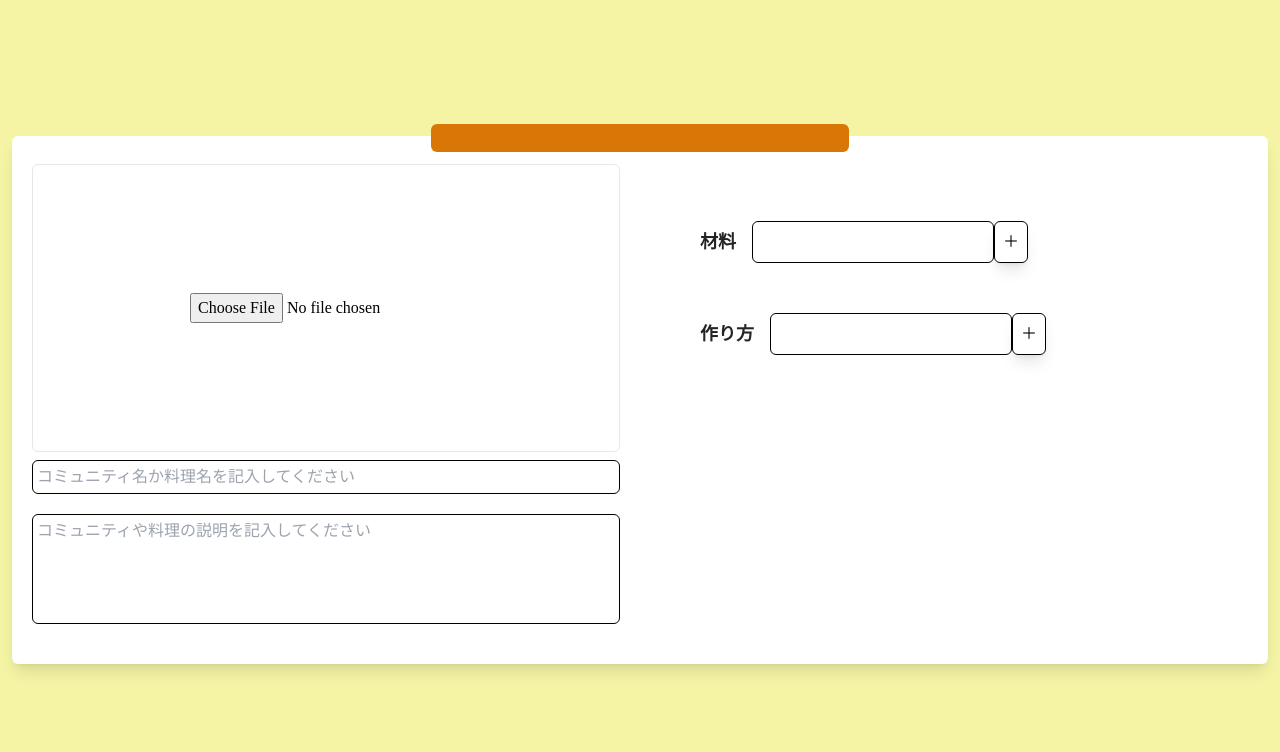
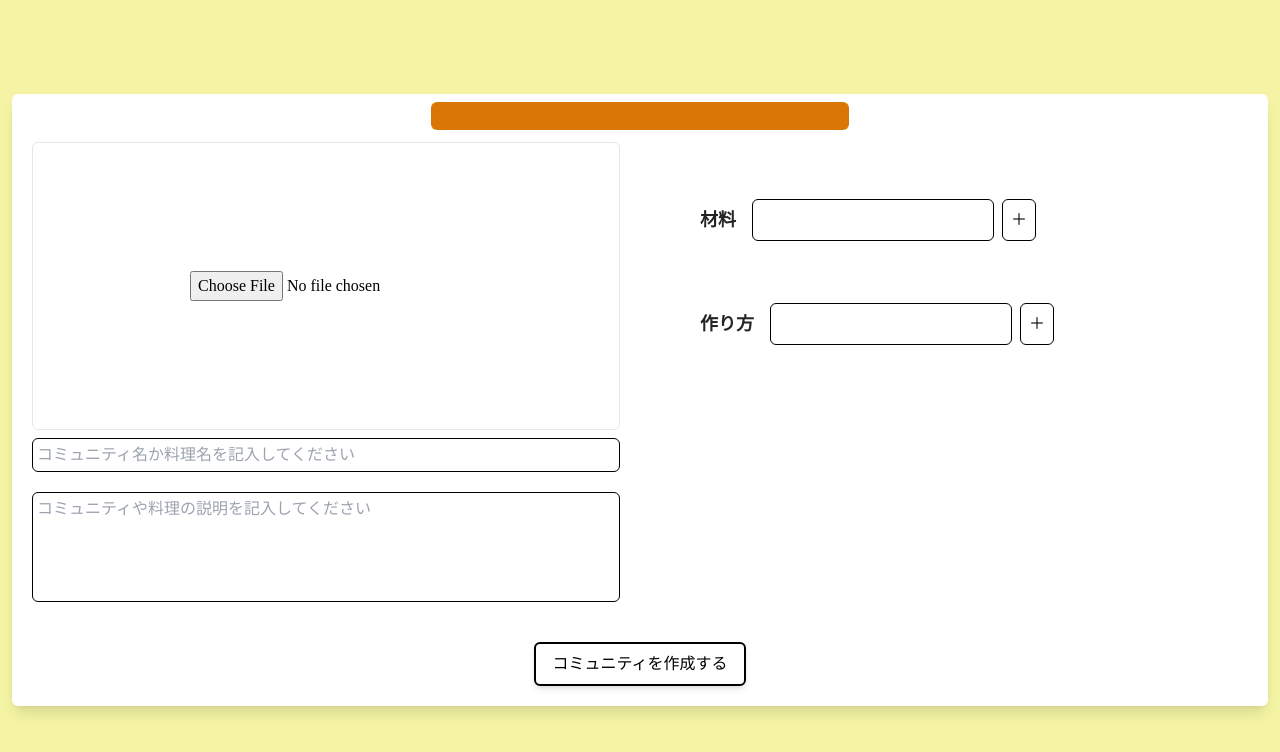
Before and after one commit to kuma0328/web3hackathon, a Next.js app in the folder client/: page /community/new in a window 1280 px wide. Shown: the top 752 px of the page. Built offline with nearby package versions, Linux system fonts and the light colour scheme.

Commit message:
feat:communityUIの完成

```diff
--- /dev/null
+++ b/client/components/Recipe/CreateButton.tsx
@@ -0,0 +1,18 @@
+type TProps = {
+  data: string;
+  onCreate: (data: string) => void;
+  resetCurrent: () => void;
+};
+export const CreateButton = ({ data, onCreate, resetCurrent }: TProps) => {
+  return (
+    <button
+      className="ml-2 rounded-md border border-black p-2"
+      onClick={() => {
+        onCreate(data);
+        resetCurrent();
+      }}
+    >
+      ＋
+    </button>
+  );
+};
--- /dev/null
+++ b/client/components/Recipe/DeleteButton.tsx
@@ -0,0 +1,14 @@
+type TProps = {
+  data: string;
+  onDelete: (data: string) => void;
+};
+export const DeleteButton = ({ data, onDelete }: TProps) => {
+  return (
+    <button
+      className="absolute -top-2 -right-2 h-6 w-6 rounded-md bg-orange-400"
+      onClick={() => onDelete(data)}
+    >
+      ×
+    </button>
+  );
+};
--- a/client/components/Recipe/RecipeInputs.tsx
+++ b/client/components/Recipe/RecipeInputs.tsx
@@ -1,5 +1,7 @@
 import { useRecipeStore } from '../../stores/RecipeStore';
 import { TypoGraphy } from '../BaseParts/TypoGraphy';
+import { CreateButton } from './CreateButton';
+import { DeleteButton } from './DeleteButton';
 
 export const RecipeInputs = () => {
   const {
@@ -14,7 +16,6 @@ export const RecipeInputs = () => {
     deleteMaterial,
     deleteProcess,
   } = useRecipeStore();
-  console.log(processes);
   return (
     <div className="lg:p-5">
       <div className="m-3 grid grid-cols-1 lg:m-10">
@@ -27,27 +28,22 @@ export const RecipeInputs = () => {
               onChange={(e) => changeMaterial(e.target.value)}
               value={material}
             />
-            <button
-              className="rounded-md border border-black p-2 shadow-lg"
-              onClick={() => {
-                setMaterial(material);
-                changeMaterial('');
-              }}
-            >
-              ＋
-            </button>
+            <CreateButton
+              data={material}
+              onCreate={setMaterial}
+              resetCurrent={() => changeMaterial('')}
+            />
           </div>
-          <div className="grid grid-cols-3 place-items-center justify-items-center gap-2 overflow-y-auto">
-            {materials.map((mt) => {
+          <div className="grid grid-cols-3 place-items-center justify-items-center gap-2 pt-3">
+            {materials.map((mt, idx) => {
               return (
-                <div className="w-full rounded-md border border-black p-4 shadow-md">
-                  {mt}
-                  <button
-                    className="h-6 w-6 rounded-md bg-orange-400"
-                    onClick={() => deleteMaterial(mt)}
-                  >
-                    ×
-                  </button>
+                <div
+                  className="relative w-full rounded-md border border-black p-4 shadow-md"
+                  key={idx}
+                >
+                  <p className="overflow-x-auto">{mt}</p>
+
+                  <DeleteButton onDelete={deleteMaterial} data={mt} />
                 </div>
               );
             })}
@@ -63,31 +59,24 @@ export const RecipeInputs = () => {
               onChange={(e) => changeProcess(e.target.value)}
               value={process}
             />
-            <button
-              className="rounded-md border border-black p-2 shadow-lg"
-              onClick={() => {
-                setProcess(process);
-                changeProcess('');
-              }}
-            >
-              ＋
-            </button>
+            <CreateButton
+              data={process}
+              onCreate={setProcess}
+              resetCurrent={() => changeProcess('')}
+            />
           </div>
-          <div className="overflow-y-auto">
+          <div>
             {processes.map((pro, idx) => {
               return (
-                <div className="flex p-2">
-                  <button
-                    className="h-6 w-6 rounded-md bg-orange-400"
-                    onClick={() => deleteProcess(pro)}
-                  >
-                    ×
-                  </button>
-                  <div className="mr-10 flex w-10 items-center justify-center rounded-md border border-black p-3 text-center">
+                <div className="flex p-2" key={idx}>
+                  <div className="relative mr-10 flex w-10 items-center justify-center rounded-md border border-black p-3 text-center">
+                    <DeleteButton onDelete={deleteProcess} data={pro} />
                     {idx}
                   </div>
 
-                  <p className="border-b border-black p-2">{pro}</p>
+                  <p className="overflow-x-auto border-b border-black p-2">
+                    {pro}
+                  </p>
                 </div>
               );
             })}
--- a/client/pages/community/new.tsx
+++ b/client/pages/community/new.tsx
@@ -1,4 +1,5 @@
 import { Board } from '../../components/BaseParts/Board';
+import { Button } from '../../components/BaseParts/Button';
 import { CommunityInputs } from '../../components/Recipe/CommunityInputs';
 import { RecipeInputs } from '../../components/Recipe/RecipeInputs';
 import { Page } from '../../components/Wrapper/Page';
@@ -6,10 +7,15 @@ import { Page } from '../../components/Wrapper/Page';
 const recipe = () => {
   return (
     <Page wide={true}>
-      <Board className="w-full">
+      <Board className="w-full py-5">
         <div className="grid grid-cols-1 lg:grid-cols-2">
           <CommunityInputs />
           <RecipeInputs />
+        </div>
+        <div className="flex justify-center">
+          <Button onClick={() => console.log('submit')}>
+            コミュニティを作成する
+          </Button>
         </div>
       </Board>
     </Page>
```
